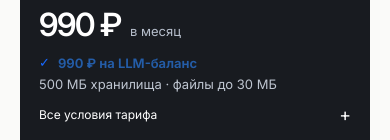
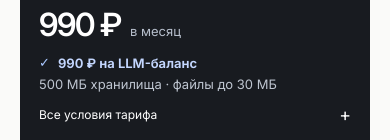
Before and after one commit to syntolkru-prog/syntolk.site, a plain HTML site: page index.html in a window 390 px wide. Both pictures are taken after a click on the tab "Для себя". Shown: the part 2044-2184 px from the top of the page. Drawn offline with Linux system fonts and the light colour scheme.

Commit message:
Improve contrast of personal balance on dark plan

```diff
--- a/styles.css
+++ b/styles.css
@@ -1157,5 +1157,7 @@ button,input,select,textarea{font-family:inherit}
   #pricing [data-pricing-panel="personal"] .plan-overview{display:grid;gap:3px;margin-top:9px}
   #pricing .personal-llm-overview{display:flex;align-items:center;gap:8px;color:#245da8;font-weight:650;line-height:1.4}
   #pricing .personal-llm-overview::before{content:"✓";color:#1769ff;font-family:Arial,sans-serif;font-size:13px;font-weight:700}
+  #pricing .plan.pop .personal-llm-overview{color:#c4d7ff}
+  #pricing .plan.pop .personal-llm-overview::before{color:#a9c8ff}
   #pricing [data-pricing-panel="personal"] .features>.personal-llm-feature{display:none}
 }
```
